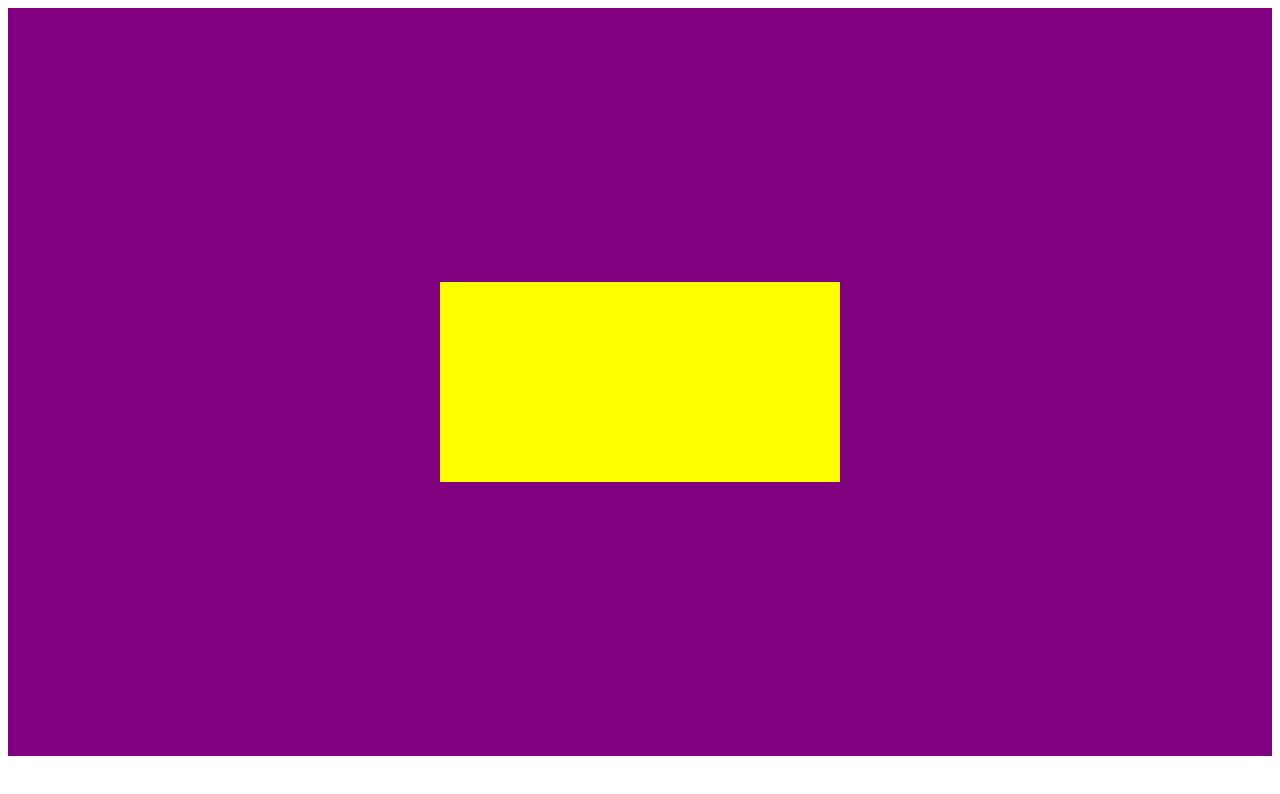
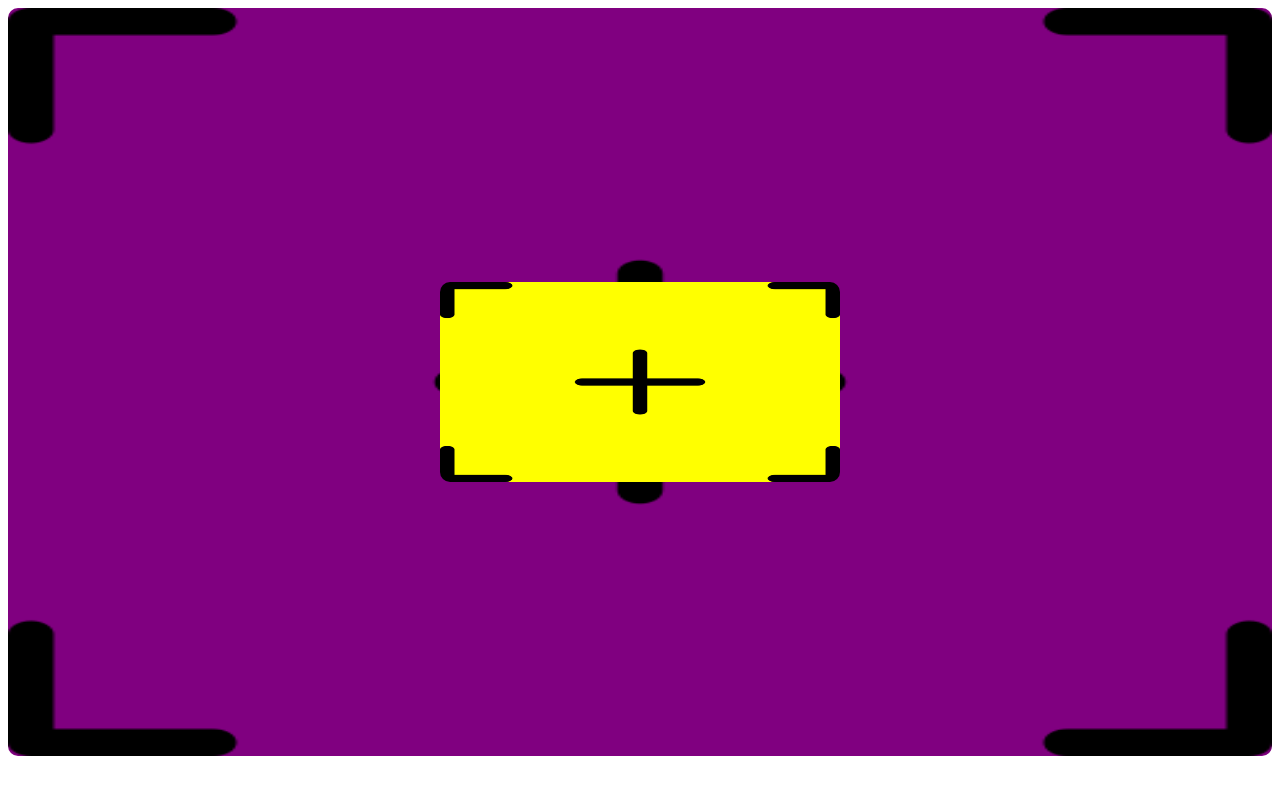
Before and after one commit to tiagomont/html-css, a plain HTML site: page exercicios/Módulo 3/ex022/fundo007.html in a window 1280 px wide. Drawn offline with Linux system fonts and the light colour scheme.

Commit message:
atualizei o alvo no fundo 007

```diff
--- a/exercicios/Módulo 3/ex022/fundo007.html
+++ b/exercicios/Módulo 3/ex022/fundo007.html
@@ -6,17 +6,23 @@
 	<title>Alinhamento Vertical</title>
 	<style type="text/css">
 		#container {
+			background-image: url('imagens/target001.png');
+			background-size: 100% 100%;
 			position: relative;
 			height: 91vh;
 			padding: 10px;
 			background-color: purple;
+			border-radius: 10px;
 		}
 
 		#conteudo {
+			background-image: url('imagens/target001.png');
+			background-size: 100% 100%;
 			position: absolute;
 			height: 200px;
 			width: 400px;
 			background-color: yellow;
+			border-radius: 10px;
 
 			left: 50%;
 			top: 50%;
```
Also changed, not shown: exercicios/Módulo 3/ex022/imagens/target001.png (added).
